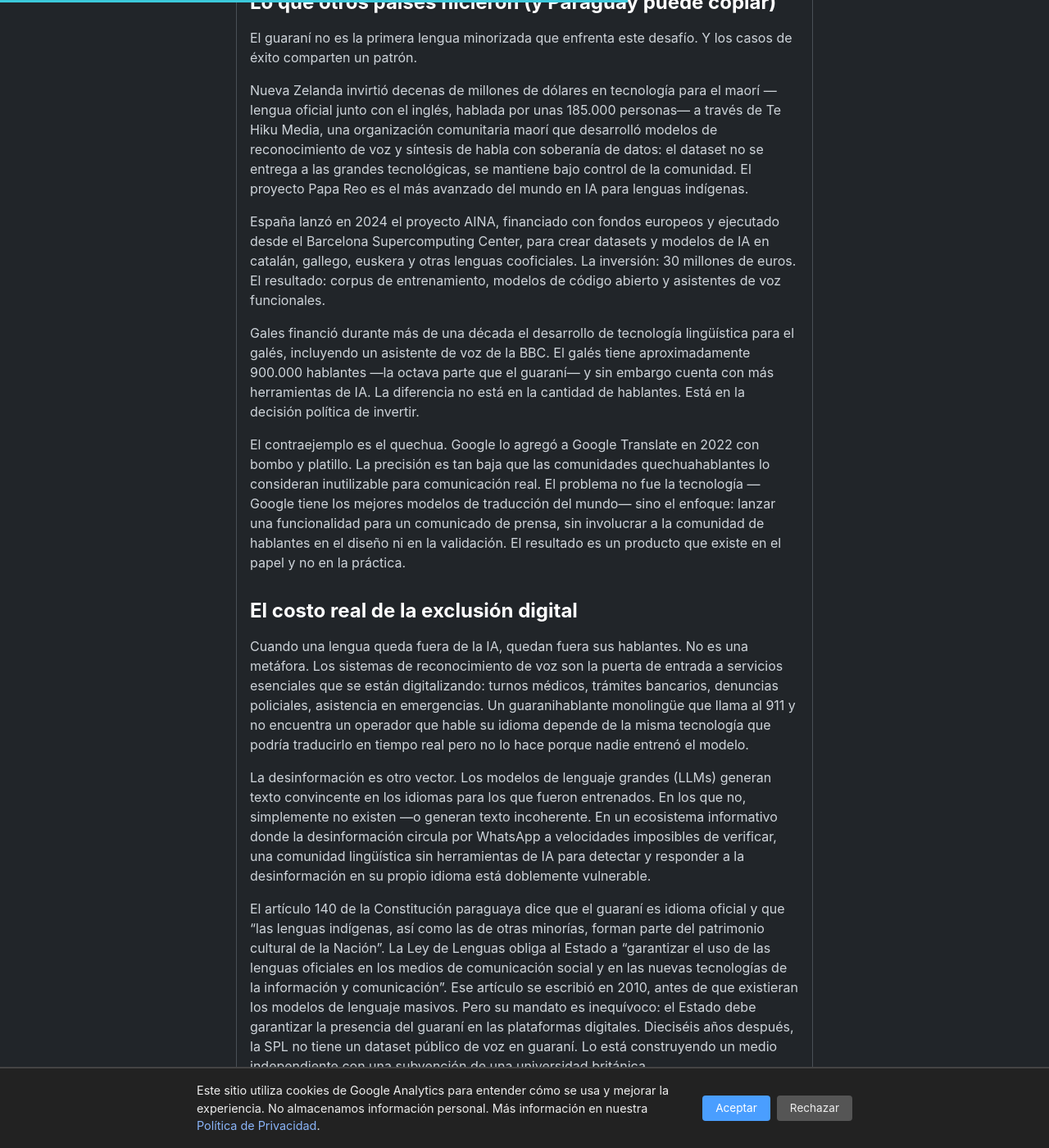
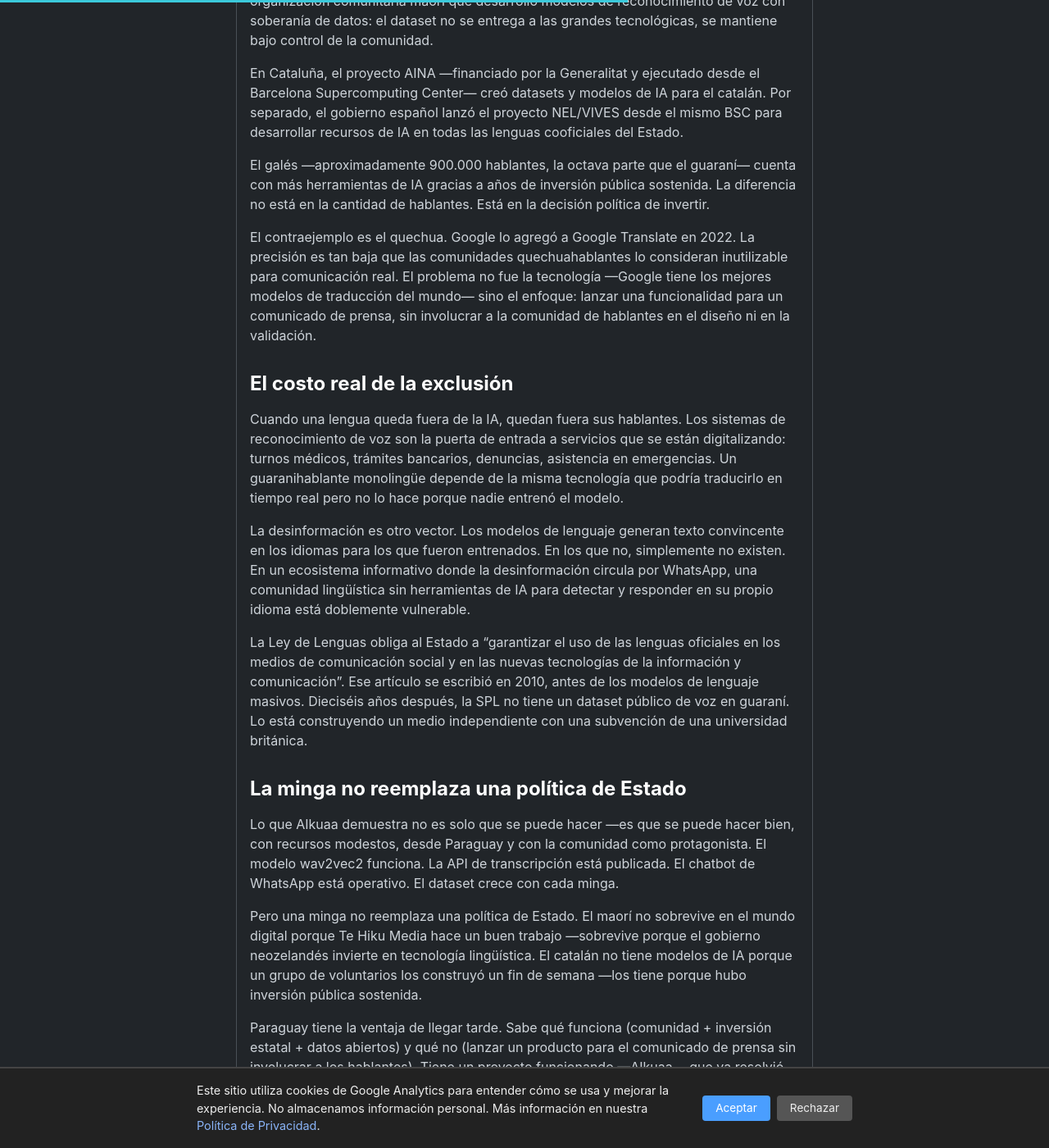
Before and after one commit to miravosqueinteresante/muchotexto.net, a Jekyll site: the page built from _posts/2026-07-29-guarani-ia.md, in a window 1280 px wide and 1400 px high, scrolled down 2554 px. Shown: the whole window at 82% size. Built offline with Jekyll 4.4.1, drawn with Linux system fonts in a browser that asks for light colours; some of the changed text lies outside the part shown.

Commit message:
Articulo #41: Guarani e IA - AIkuaa, mingas comunitarias, wav2vec2, exclusion digital. Proceso completo: Gap Report + fact-check + process verification.

```diff
--- a/_posts/2026-07-29-guarani-ia.md
+++ b/_posts/2026-07-29-guarani-ia.md
@@ -5,81 +5,79 @@
 last_modified_at: 2026-07-29
 categories: articulos
 tags: cultura-filosofia ia-paraguay paraguay ia
-description: "El guaraní no existe para la IA pero un grupo de periodistas paraguayos está cambiando eso con mingas comunitarias y datos abiertos."
+description: "El guaraní tiene 7 millones de hablantes y está ausente de todos los modelos de IA. Un grupo de periodistas paraguayos está cambiando eso con mingas comunitarias y datos abiertos."
 ---
 
-De los aproximadamente 7.000 idiomas que se hablan en el mundo, el 95% no tiene ninguna herramienta de inteligencia artificial. Ni reconocimiento de voz, ni traducción automática, ni chatbot. El guaraní —lengua oficial de Paraguay junto con el español, hablada por entre 7 y 9 millones de personas en tres países— es uno de ellos. OpenAI nunca lo incluyó en Whisper. Meta no lo incluyó en el pre-entrenamiento de XLS-R, su modelo más usado para lenguas de pocos recursos. Mozilla Common Voice, el mayor repositorio abierto de voces del mundo, no tiene una sola hora de audio en guaraní verificada.
+De los aproximadamente 7.000 idiomas que se hablan en el mundo, el 95% no tiene ninguna herramienta de inteligencia artificial. Ni reconocimiento de voz, ni traducción automática, ni chatbot. El guaraní —lengua oficial de Paraguay junto con el español, hablada por entre 7 y 9 millones de personas en Paraguay, Argentina y Bolivia— es uno de ellos. OpenAI nunca lo incluyó en Whisper. Meta no lo incluyó en el pre-entrenamiento de XLS-R, su modelo más usado para lenguas de pocos recursos. Mozilla Common Voice, el mayor repositorio abierto de voces del mundo con más de 250 idiomas, no tiene al guaraní en su plataforma.
 
-Pero un grupo de periodistas paraguayos está cambiando eso. No desde un laboratorio de Silicon Valley ni con millones de dólares de inversión, sino con mingas —encuentros comunitarios donde la gente se junta a grabar su voz, validar frases y construir el primer dataset abierto de guaraní hablado. El proyecto se llama **AIkuaa** y lo lidera El Surti, un medio independiente paraguayo que entendió, antes que muchos gobiernos, que la supervivencia de una lengua en el siglo XXI depende de su presencia digital.
+Pero un grupo de periodistas paraguayos está cambiando eso. No desde un laboratorio de Silicon Valley ni con millones de dólares de inversión, sino con mingas —encuentros comunitarios donde la gente se junta a grabar su voz, validar frases y construir el primer dataset abierto de guaraní hablado. El proyecto se llama **AIkuaa** y lo lidera El Surti, un medio independiente paraguayo fundado en 2016 que entendió, antes que muchos gobiernos, que la supervivencia de una lengua en el siglo XXI depende de su presencia digital.
 
 > **En resumen:**
 > - El guaraní es hablado por 7-9 millones de personas pero está ausente de todos los grandes modelos de IA: Whisper, XLS-R, Common Voice.
-> - **AIkuaa** (El Surti) está creando el primer dataset abierto de voz en guaraní mediante mingas comunitarias, con un modelo wav2vec2 ya funcionando.
-> - La tecnología para entrenar IA en guaraní es barata (~$100-500 en GPU). Lo que falta no es plata sino datos: horas de audio transcrito y validado.
-> - El mundo tiene casos de éxito (maorí, galés, catalán) y de fracaso (quechua en Google Translate). La diferencia: inversión estatal sostenida + comunidad organizada.
+> - **AIkuaa** (El Surti) está creando el primer dataset abierto de voz en guaraní mediante mingas comunitarias, con un modelo wav2vec2 ya publicado en HuggingFace.
+> - La tecnología para entrenar IA en guaraní es barata (USD 100-500 en GPU con 10-50 horas de audio transcrito). Lo que falta no es plata sino datos.
+> - El mundo tiene casos de éxito liderados por comunidades (maorí, catalán) y fracasos de Big Tech (quechua en Google Translate). La diferencia: inversión estatal sostenida + comunidad organizada.
 
 ## Por qué el guaraní no existe para la IA
 
-El problema no es técnico. Es político y de datos. Entrenar un modelo de reconocimiento de voz para un idioma nuevo cuesta entre 100 y 500 dólares en cómputo GPU si se tienen entre 10 y 50 horas de audio transcrito. Es dinero de bolsillo para cualquier laboratorio de IA. Lo que no existe es el dataset: las horas de grabación, la transcripción verificada, el corpus de texto.
+El problema no es técnico. Es de datos. Entrenar un modelo de reconocimiento de voz para un idioma nuevo cuesta entre 100 y 500 dólares en cómputo GPU si se tienen entre 10 y 50 horas de audio transcrito. Es dinero de bolsillo para cualquier laboratorio de IA. Lo que no existe es el dataset: las horas de grabación, la transcripción verificada, el corpus de texto.
 
-Meta entrenó su modelo MMS (Massively Multilingual Speech) en 1.107 idiomas usando grabaciones de la Biblia como fuente principal. Es una solución ingeniosa pero limitada: el corpus bíblico tiene un registro lingüístico muy específico que no sirve para entender a una persona pidiendo un turno médico o denunciando un abuso. El guaraní necesita datos diversos: conversaciones cotidianas, noticias, consultas, trámites.
+Meta entrenó su modelo MMS (Massively Multilingual Speech) en 1.107 idiomas usando grabaciones de la Biblia como fuente principal. Es una solución ingeniosa pero limitada: el corpus bíblico tiene un registro lingüístico muy específico que no sirve para entender a una persona pidiendo un turno médico o denunciando un abuso. El guaraní necesita datos diversos: conversaciones cotidianas, noticias, consultas.
 
-Mozilla Common Voice tiene más de 250 idiomas en su plataforma. El guaraní no está entre ellos. La Secretaría de Políticas Lingüísticas (SPL) de Paraguay —el organismo estatal que debería liderar esta tarea— tiene cuatro direcciones y presupuesto para publicaciones impresas, no para datasets de entrenamiento. La Constitución de 1992 declaró al guaraní idioma oficial junto con el español. La [Ley de Lenguas 4251](/articulos/2026/07/07/ley-proteccion-datos-paraguay-ia/) de 2010 creó la SPL y estableció la obligación estatal de promover ambas lenguas en igualdad de condiciones. En papel, Paraguay es un país bilingüe. En la práctica digital, es monolingüe en español.
+La Secretaría de Políticas Lingüísticas (SPL) de Paraguay —el organismo estatal que debería liderar esta tarea— tiene cuatro direcciones y presupuesto para publicaciones impresas, no para datasets de entrenamiento. La Constitución de 1992 declaró al guaraní idioma oficial junto con el español (Artículo 140). La Ley de Lenguas 4251 de 2010 creó la SPL y estableció la obligación estatal de promover ambas lenguas en igualdad de condiciones. En papel, Paraguay es un país bilingüe. En la práctica digital, no.
 
 Entre 2002 y 2012, el uso del guaraní cayó aproximadamente 10 puntos porcentuales según los censos nacionales. La causa más citada por los investigadores no es la discriminación —que existe— sino la ausencia del guaraní en internet, en los celulares, en las aplicaciones. Una lengua que no se puede hablar con un asistente de voz es una lengua que los jóvenes abandonan porque no les sirve para el mundo en el que viven.
 
 ## AIkuaa: la minga como infraestructura cultural
 
-El Surti es un medio independiente fundado en 2016 que hace periodismo de investigación, narrativo y visual desde Asunción. En 2024, postuló AIkuaa al JournalismAI Innovation Challenge —un programa de la London School of Economics financiado por Google News Initiative que otorga entre 50.000 y 250.000 dólares a proyectos de innovación periodística con IA, y entró en la cohorte de 35 seleccionados globales.
+En 2024, El Surti postuló AIkuaa al JournalismAI Innovation Challenge —un programa de la London School of Economics financiado por Google News Initiative— y entró en la cohorte de 35 seleccionados globales.
 
 El diseño de AIkuaa es deliberadamente comunitario. En vez de contratar un estudio de grabación y actores de voz profesionales, El Surti organiza mingas —el término guaraní para el trabajo colectivo solidario— donde voluntarios graban frases en guaraní usando la plataforma Common Voice de Mozilla. Cada participante lee oraciones en pantalla y las graba con su celular. Otros voluntarios validan las grabaciones. El resultado es un dataset de voces reales, con acentos y variaciones dialectales genuinas, construido por la propia comunidad de hablantes.
 
-Sobre esa base, el equipo técnico de AIkuaa —liderado por Neyen Luchelli en el desarrollo del bot e IA— entrenó un modelo de reconocimiento de voz basado en wav2vec2-XLSR-300m, un modelo pre-entrenado de Meta diseñado específicamente para adaptarse a idiomas con pocos recursos. El modelo se publicó en HuggingFace, la plataforma de referencia para modelos de IA de código abierto, donde está disponible para cualquier desarrollador del mundo. Su tasa de error de caracteres (CER) es del 17.62%, una métrica modesta comparada con los modelos comerciales de inglés (que bajan del 5%), pero funcional para un primer prototipo.
+Sobre esa base, el equipo técnico —liderado por Neyen Luchelli en el desarrollo del bot e IA— construyó SurtiLab-GTranscriptor, una API abierta que permite transcribir audio en guaraní a texto usando el modelo wav2vec2-xlsr-300m-guarani disponible en HuggingFace. Ese modelo, entrenado por Ivan G. Torre sobre el dataset Americas NLP 2022, alcanza una tasa de error de caracteres (CER) del 17.62%, funcional para un primer prototipo. El proyecto también desarrolló un chatbot de WhatsApp que procesa guaraní hablado. La dirección editorial está a cargo de Jazmín Acuña; la comunidad y recolección de datos, de Laila Bareiro.
 
-El proyecto también desarrolló SurtiLab-GTranscriptor, una API abierta que permite transcribir audio en guaraní a texto, y un chatbot de WhatsApp —el canal de comunicación dominante en Paraguay— que procesa guaraní hablado. La dirección editorial está a cargo de Jazmín Acuña; la comunidad y recolección de datos, de Laila Bareiro.
+## Lo que otros hicieron (y Paraguay puede copiar)
 
-## Lo que otros países hicieron (y Paraguay puede copiar)
+El guaraní no es la primera lengua minorizada que enfrenta este desafío. Los casos de éxito comparten un patrón.
 
-El guaraní no es la primera lengua minorizada que enfrenta este desafío. Y los casos de éxito comparten un patrón.
+Nueva Zelanda invirtió durante años en tecnología para el maorí —lengua oficial junto con el inglés, hablada por unas 185.000 personas— a través de Te Hiku Media, una organización comunitaria maorí que desarrolló modelos de reconocimiento de voz con soberanía de datos: el dataset no se entrega a las grandes tecnológicas, se mantiene bajo control de la comunidad.
 
-Nueva Zelanda invirtió decenas de millones de dólares en tecnología para el maorí —lengua oficial junto con el inglés, hablada por unas 185.000 personas— a través de Te Hiku Media, una organización comunitaria maorí que desarrolló modelos de reconocimiento de voz y síntesis de habla con soberanía de datos: el dataset no se entrega a las grandes tecnológicas, se mantiene bajo control de la comunidad. El proyecto Papa Reo es el más avanzado del mundo en IA para lenguas indígenas.
+En Cataluña, el proyecto AINA —financiado por la Generalitat y ejecutado desde el Barcelona Supercomputing Center— creó datasets y modelos de IA para el catalán. Por separado, el gobierno español lanzó el proyecto NEL/VIVES desde el mismo BSC para desarrollar recursos de IA en todas las lenguas cooficiales del Estado.
 
-España lanzó en 2024 el proyecto AINA, financiado con fondos europeos y ejecutado desde el Barcelona Supercomputing Center, para crear datasets y modelos de IA en catalán, gallego, euskera y otras lenguas cooficiales. La inversión: 30 millones de euros. El resultado: corpus de entrenamiento, modelos de código abierto y asistentes de voz funcionales.
+El galés —aproximadamente 900.000 hablantes, la octava parte que el guaraní— cuenta con más herramientas de IA gracias a años de inversión pública sostenida. La diferencia no está en la cantidad de hablantes. Está en la decisión política de invertir.
 
-Gales financió durante más de una década el desarrollo de tecnología lingüística para el galés, incluyendo un asistente de voz de la BBC. El galés tiene aproximadamente 900.000 hablantes —la octava parte que el guaraní— y sin embargo cuenta con más herramientas de IA. La diferencia no está en la cantidad de hablantes. Está en la decisión política de invertir.
+El contraejemplo es el quechua. Google lo agregó a Google Translate en 2022. La precisión es tan baja que las comunidades quechuahablantes lo consideran inutilizable para comunicación real. El problema no fue la tecnología —Google tiene los mejores modelos de traducción del mundo— sino el enfoque: lanzar una funcionalidad para un comunicado de prensa, sin involucrar a la comunidad de hablantes en el diseño ni en la validación.
 
-El contraejemplo es el quechua. Google lo agregó a Google Translate en 2022 con bombo y platillo. La precisión es tan baja que las comunidades quechuahablantes lo consideran inutilizable para comunicación real. El problema no fue la tecnología —Google tiene los mejores modelos de traducción del mundo— sino el enfoque: lanzar una funcionalidad para un comunicado de prensa, sin involucrar a la comunidad de hablantes en el diseño ni en la validación. El resultado es un producto que existe en el papel y no en la práctica.
+## El costo real de la exclusión
 
-## El costo real de la exclusión digital
+Cuando una lengua queda fuera de la IA, quedan fuera sus hablantes. Los sistemas de reconocimiento de voz son la puerta de entrada a servicios que se están digitalizando: turnos médicos, trámites bancarios, denuncias, asistencia en emergencias. Un guaranihablante monolingüe depende de la misma tecnología que podría traducirlo en tiempo real pero no lo hace porque nadie entrenó el modelo.
 
-Cuando una lengua queda fuera de la IA, quedan fuera sus hablantes. No es una metáfora. Los sistemas de reconocimiento de voz son la puerta de entrada a servicios esenciales que se están digitalizando: turnos médicos, trámites bancarios, denuncias policiales, asistencia en emergencias. Un guaranihablante monolingüe que llama al 911 y no encuentra un operador que hable su idioma depende de la misma tecnología que podría traducirlo en tiempo real pero no lo hace porque nadie entrenó el modelo.
+La desinformación es otro vector. Los modelos de lenguaje generan texto convincente en los idiomas para los que fueron entrenados. En los que no, simplemente no existen. En un ecosistema informativo donde la desinformación circula por WhatsApp, una comunidad lingüística sin herramientas de IA para detectar y responder en su propio idioma está doblemente vulnerable.
 
-La desinformación es otro vector. Los modelos de lenguaje grandes (LLMs) generan texto convincente en los idiomas para los que fueron entrenados. En los que no, simplemente no existen —o generan texto incoherente. En un ecosistema informativo donde la desinformación circula por WhatsApp a velocidades imposibles de verificar, una comunidad lingüística sin herramientas de IA para detectar y responder a la desinformación en su propio idioma está doblemente vulnerable.
+La Ley de Lenguas obliga al Estado a "garantizar el uso de las lenguas oficiales en los medios de comunicación social y en las nuevas tecnologías de la información y comunicación". Ese artículo se escribió en 2010, antes de los modelos de lenguaje masivos. Dieciséis años después, la SPL no tiene un dataset público de voz en guaraní. Lo está construyendo un medio independiente con una subvención de una universidad británica.
 
-El artículo 140 de la Constitución paraguaya dice que el guaraní es idioma oficial y que "las lenguas indígenas, así como las de otras minorías, forman parte del patrimonio cultural de la Nación". La Ley de Lenguas obliga al Estado a "garantizar el uso de las lenguas oficiales en los medios de comunicación social y en las nuevas tecnologías de la información y comunicación". Ese artículo se escribió en 2010, antes de que existieran los modelos de lenguaje masivos. Pero su mandato es inequívoco: el Estado debe garantizar la presencia del guaraní en las plataformas digitales. Dieciséis años después, la SPL no tiene un dataset público de voz en guaraní. Lo está construyendo un medio independiente con una subvención de una universidad británica.
-
-## La minga como modelo
+## La minga no reemplaza una política de Estado
 
 Lo que AIkuaa demuestra no es solo que se puede hacer —es que se puede hacer bien, con recursos modestos, desde Paraguay y con la comunidad como protagonista. El modelo wav2vec2 funciona. La API de transcripción está publicada. El chatbot de WhatsApp está operativo. El dataset crece con cada minga.
 
-Pero una minga no reemplaza una política de Estado. El maorí no sobrevive en el mundo digital porque Te Hiku Media hace un buen trabajo —sobrevive porque el gobierno neozelandés invierte millones de dólares al año en tecnología lingüística. El galés no tiene un asistente de voz de la BBC porque un grupo de voluntarios lo construyó un fin de semana —lo tiene porque hubo una década de inversión pública sostenida.
+Pero una minga no reemplaza una política de Estado. El maorí no sobrevive en el mundo digital porque Te Hiku Media hace un buen trabajo —sobrevive porque el gobierno neozelandés invierte en tecnología lingüística. El catalán no tiene modelos de IA porque un grupo de voluntarios los construyó un fin de semana —los tiene porque hubo inversión pública sostenida.
 
-Paraguay tiene la ventaja de llegar tarde. Sabe qué funciona (comunidad + inversión estatal + datos abiertos) y qué no (lanzar un producto para el comunicado de prensa sin involucrar a los hablantes). Tiene un proyecto funcionando —AIkuaa— que ya resolvió los problemas técnicos más difíciles. Lo que no tiene es la decisión de escalarlo. La SPL podría financiar la recolección de datos. El MITIC podría integrar el modelo en los servicios digitales del Estado. El Ministerio de Educación podría incorporar el guaraní digital en la malla curricular. Las herramientas existen. Los datos existen. La comunidad existe. Falta la voluntad de tratarlo como lo que es: un problema de derechos lingüísticos, no de tecnología.
+Paraguay tiene la ventaja de llegar tarde. Sabe qué funciona (comunidad + inversión estatal + datos abiertos) y qué no (lanzar un producto para el comunicado de prensa sin involucrar a los hablantes). Tiene un proyecto funcionando —AIkuaa— que ya resolvió los problemas técnicos más difíciles. Lo que no tiene es la decisión de escalarlo. La SPL podría financiar la recolección de datos. El MITIC podría integrar el modelo en los servicios digitales del Estado. Las herramientas existen. Los datos existen. La comunidad existe. Falta la voluntad de tratarlo como lo que es: un problema de derechos lingüísticos, no de tecnología.
 
 *Este artículo es parte del [Observatorio de IA en Paraguay](/ia-en-paraguay/), una guía viva sobre cómo la inteligencia artificial está transformando el país.*
 
 ## Fuentes
 
 1. [El Surti — "AIkuaa, un proyecto para enseñar Guaraní a la Inteligencia Artificial"](https://elsurti.com/aikuaa/) (2025)
-2. [El Surti — SurtiLab-GTranscriptor, documentación técnica de la API abierta](https://elsurti.com/wp-content/uploads/2025/09/Documentacion-Tecnica-Transcriptor-2.pdf)
-3. [HuggingFace — wav2vec2-xlsr-300m-guarani](https://huggingface.co/ivangtorre/wav2vec2-xlsr-300m-guarani)
-4. [Mozilla Common Voice](https://commonvoice.mozilla.org/)
-5. [JournalismAI — Innovation Challenge 2024](https://www.journalismai.info/programmes/innovation)
-6. [Meta AI — MMS: Scaling Speech Technology to 1,000+ Languages](https://ai.meta.com/blog/multilingual-model-speech-recognition/)
-7. [Te Hiku Media — Papa Reo (Māori language AI)](https://tehiku.nz/)
-8. [Barcelona Supercomputing Center — Proyecto AINA (lenguas cooficiales España)](https://www.bsc.es/es/aina)
-9. [Constitución de Paraguay (1992) — Artículo 140](https://www.bacn.gov.py/leyes-paraguayas/9580/constitucion-nacional-de-1992)
-10. [Ley 4251/2010 — Ley de Lenguas de Paraguay](https://www.bacn.gov.py/leyes-paraguayas/689/ley-n-4251-de-lenguas)
+2. [HuggingFace — wav2vec2-xlsr-300m-guarani](https://huggingface.co/ivangtorre/wav2vec2-xlsr-300m-guarani)
+3. [Mozilla Common Voice](https://commonvoice.mozilla.org/)
+4. [JournalismAI — Innovation Challenge](https://www.journalismai.info/programmes/innovation)
+5. [Meta AI — MMS: Scaling Speech Technology to 1,000+ Languages](https://ai.meta.com/blog/multilingual-model-speech-recognition/)
+6. [Te Hiku Media — Papa Reo (Māori language AI)](https://tehiku.nz/)
+7. [Barcelona Supercomputing Center — Proyecto AINA](https://www.bsc.es/es/aina)
+8. [Constitución de Paraguay (1992) — Artículo 140](https://www.bacn.gov.py/leyes-paraguayas/9580/constitucion-nacional-de-1992)
+9. [Ley 4251/2010 — Ley de Lenguas de Paraguay](https://www.bacn.gov.py/leyes-paraguayas/689/ley-n-4251-de-lenguas)
+10. [Wikipedia en guaraní](https://gn.wikipedia.org/)
 
 <script type="application/ld+json">
 {
@@ -99,15 +97,15 @@
       "name": "¿Qué es AIkuaa y quién lo desarrolla?",
       "acceptedAnswer": {
         "@type": "Answer",
-        "text": "AIkuaa es un proyecto de El Surti, un medio independiente paraguayo, financiado por el JournalismAI Innovation Challenge 2024 (London School of Economics / Google News Initiative). Organiza mingas comunitarias para grabar voces en guaraní en Mozilla Common Voice, entrena modelos de reconocimiento de voz basados en wav2vec2 (con 17.62% de tasa de error), desarrolló una API abierta de transcripción guaraní-texto, y un chatbot de WhatsApp que procesa guaraní hablado."
+        "text": "AIkuaa es un proyecto de El Surti, un medio independiente paraguayo fundado en 2016, financiado por el JournalismAI Innovation Challenge 2024 (London School of Economics / Google News Initiative). Organiza mingas comunitarias para grabar voces en guaraní en Mozilla Common Voice y entrenó un modelo wav2vec2 (17.62% CER) publicado en HuggingFace. Desarrolló una API abierta de transcripción y un chatbot de WhatsApp."
       }
     },
     {
       "@type": "Question",
-      "name": "¿Qué otros países han desarrollado IA para lenguas indígenas?",
+      "name": "¿Qué otros países han desarrollado IA para lenguas indígenas o minoritarias?",
       "acceptedAnswer": {
         "@type": "Answer",
-        "text": "Nueva Zelanda (Te Hiku Media: maorí, soberanía de datos), España (proyecto AINA: catalán, gallego, euskera — €30M), Gales (BBC Welsh voice assistant), Canadá (Microsoft Translator: inuktitut). El patrón común es inversión estatal sostenida más comunidad organizada."
+        "text": "Nueva Zelanda (Te Hiku Media: maorí, con soberanía de datos comunitaria), Cataluña (proyecto AINA: catalán, financiado por la Generalitat), y Gales (inversión pública en tecnología para el galés). El patrón común es inversión estatal sostenida más comunidad organizada. El contraejemplo es el quechua en Google Translate (2022), lanzado sin involucrar a la comunidad y con baja precisión."
       }
     }
   ]
```
